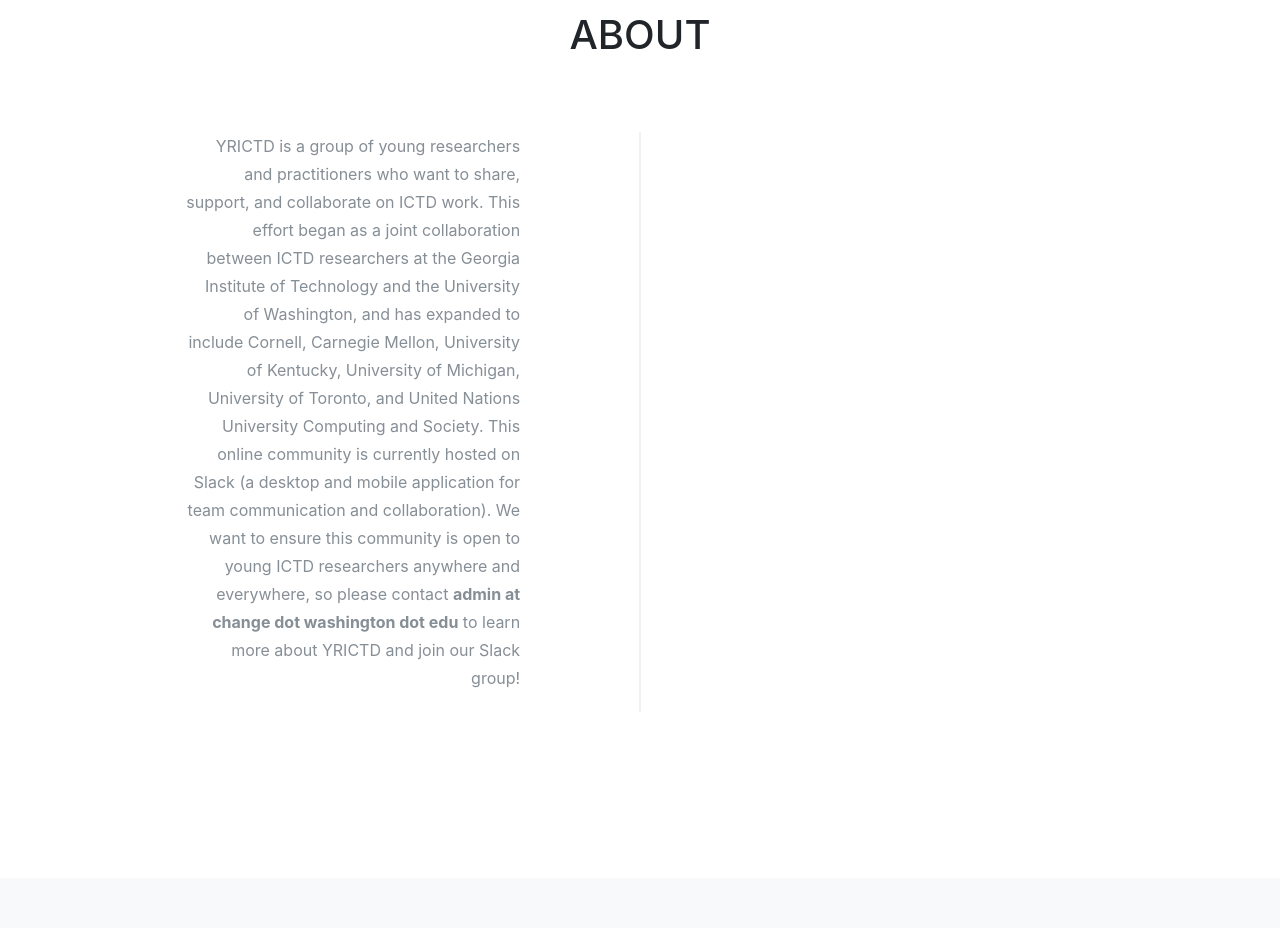
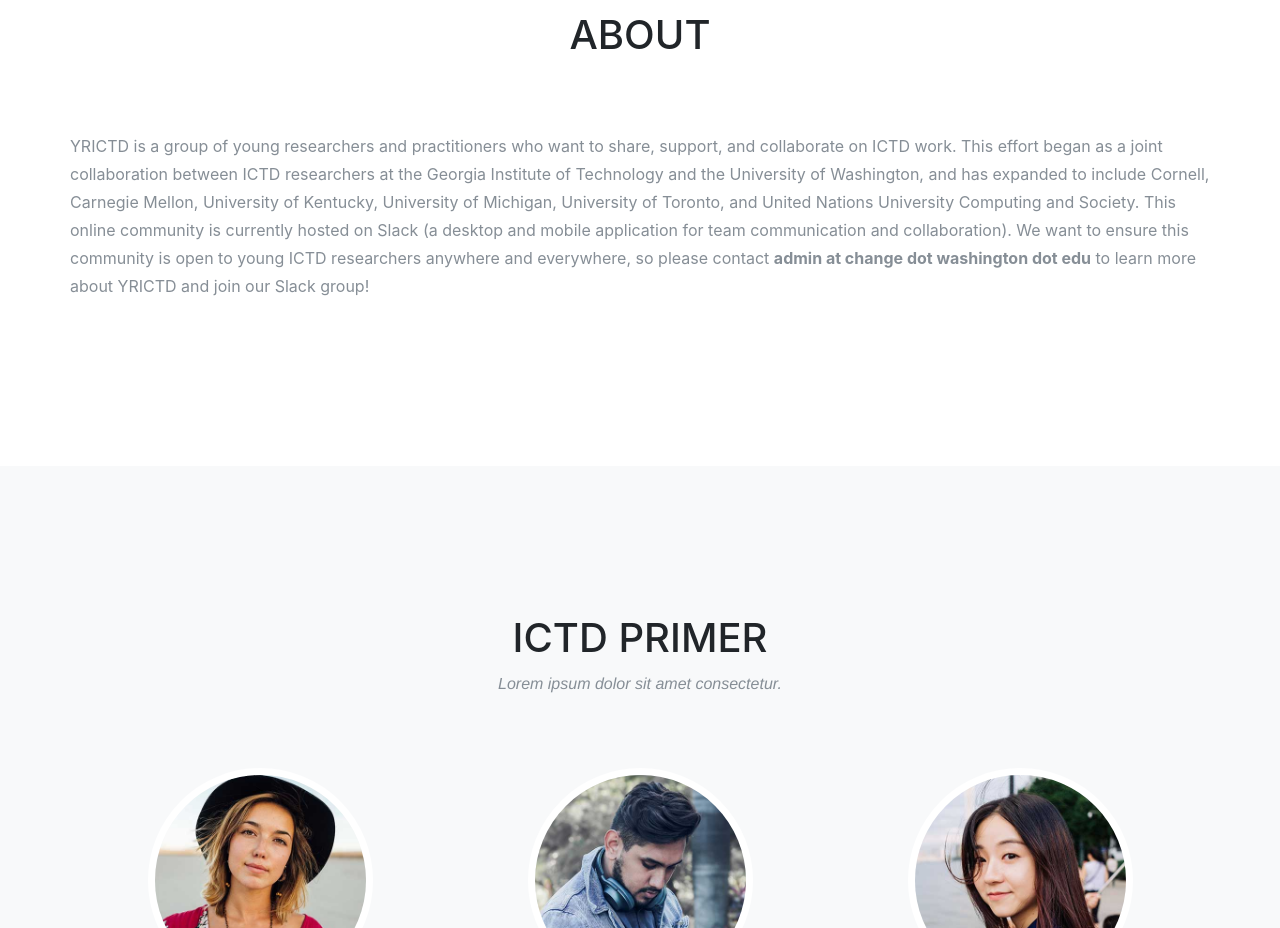
Before and after one commit to yrictd/yrictd.github.io, a website with bundled scripts: page index.html in a window 1280 px wide. Shown: the part 740-1668 px from the top of the page. Built offline with nearby package versions, Linux system fonts and the light colour scheme; a web font is replaced by a local one.

```diff
--- a/index.html
+++ b/index.html
@@ -68,19 +68,7 @@
           </div>
         </div>
         <div class="row">
-          <div class="col-lg-12">
-            <ul class="timeline">
-              <li>
-                <div class="timeline-panel">
-                  <div class="timeline-heading">
-                  </div>
-                  <div class="timeline-body">
-                    <p class="text-muted">YRICTD is a group of young researchers and practitioners who want to share, support, and collaborate on ICTD work. This effort began as a joint collaboration between ICTD researchers at the Georgia Institute of Technology and the University of Washington, and has expanded to include Cornell, Carnegie Mellon, University of Kentucky, University of Michigan, University of Toronto, and United Nations University Computing and Society. This online community is currently hosted on Slack (a desktop and mobile application for team communication and collaboration). We want to ensure this community is open to young ICTD researchers anywhere and everywhere, so please contact <b>admin at change dot washington dot edu</b> to learn more about YRICTD and join our Slack group! </p>
-                  </div>
-                </div>
-              </li>
-            </ul>
-          </div>
+          <p class="text-muted">YRICTD is a group of young researchers and practitioners who want to share, support, and collaborate on ICTD work. This effort began as a joint collaboration between ICTD researchers at the Georgia Institute of Technology and the University of Washington, and has expanded to include Cornell, Carnegie Mellon, University of Kentucky, University of Michigan, University of Toronto, and United Nations University Computing and Society. This online community is currently hosted on Slack (a desktop and mobile application for team communication and collaboration). We want to ensure this community is open to young ICTD researchers anywhere and everywhere, so please contact <b>admin at change dot washington dot edu</b> to learn more about YRICTD and join our Slack group! </p>
         </div>
       </div>
     </section>
```
